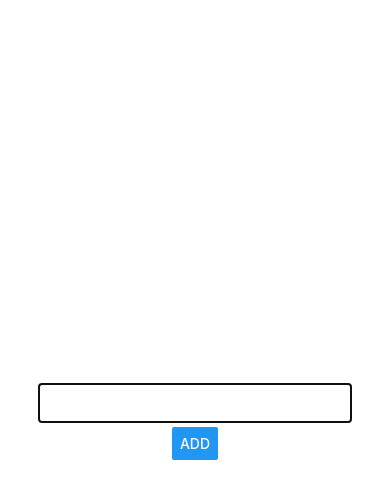
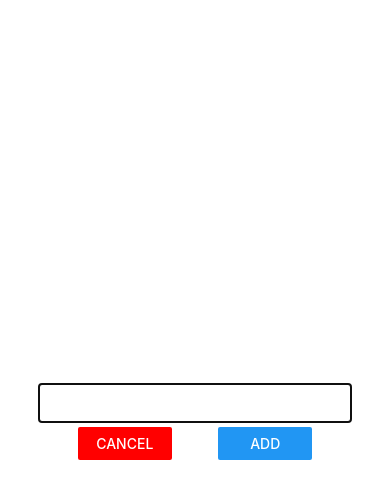
Before and after one commit to steffanciprian/ReactNativeTutorial, a React Native app: screen / in a window 390 px wide. Both pictures are taken after a click on the button "ADD NEW GOAL". Shown: the top 498 px of the page. Built offline with nearby package versions, Linux system fonts and the light colour scheme.

Commit message:
cancel button//clearing input//closing modal

```diff
--- a/App.js
+++ b/App.js
@@ -10,7 +10,12 @@ export default function App() {
 
     const addGoalHandler = (goalTitle) => {
         setGoals(goals => [...goals, {id: Math.random().toString(), value: goalTitle}]);
+        setIsShowModal(false)
 
+    }
+
+    const cancelAddingGoal = () => {
+        setIsShowModal(false);
     }
 
     const deleteGoalHandler = goalId => {
@@ -23,7 +28,7 @@ export default function App() {
     return (
         <View style={styles.screenStyle}>
             <Button title="Add New Goal" onPress={() => setIsShowModal(true)}/>
-            <GoalInput visible={isShowModal} onAddGoal={addGoalHandler}/>
+            <GoalInput visible={isShowModal} onAddGoal={addGoalHandler} cancel={cancelAddingGoal}/>
             <FlatList
                 data={goals}
                 renderItem={itemData => <GoalItem
@@ -38,6 +43,6 @@ export default function App() {
 
 const styles = StyleSheet.create({
     screenStyle: {
-        padding: 30
+        padding: 30,
     },
 });
--- a/components/GoalInput.js
+++ b/components/GoalInput.js
@@ -8,6 +8,17 @@ const GoalInput = props => {
         setEnteredGoal(enteredText);
     }
 
+    const addGoalHandler = () => {
+        props.onAddGoal(enteredGoal);
+        setEnteredGoal('');
+    }
+
+    const cancelGoalHandler = () => {
+        props.cancel();
+        setEnteredGoal('');
+
+    }
+
     return (
         <Modal visible={props.visible} animationType={"slide"}>
             <View style={styles.inputContainerStyle}>
@@ -16,7 +27,14 @@ const GoalInput = props => {
                     onChangeText={goalInputHandler}
                     value={enteredGoal}
                 />
-                <Button title="Add" onPress={props.onAddGoal.bind(this, enteredGoal)}/>
+                <View style={styles.buttonStyle}>
+                    <View style={styles.buttonWidth}>
+                        <Button title="Cancel" onPress={cancelGoalHandler} color='red'/>
+                    </View>
+                    <View style={styles.buttonWidth}>
+                        <Button title="Add" onPress={addGoalHandler}/>
+                    </View>
+                </View>
             </View>
         </Modal>
     )
@@ -35,5 +53,13 @@ const styles = StyleSheet.create({
         textAlign: "center",
         marginBottom: 5,
     },
+    buttonStyle: {
+        justifyContent: 'space-between',
+        flexDirection: 'row',
+        width: "60%"
+    },
+    buttonWidth: {
+        width: '40%'
+    }
 })
 export default GoalInput;
--- a/components/GoalItem.js
+++ b/components/GoalItem.js
@@ -18,7 +18,6 @@ const styles = StyleSheet.create({
     textStyleGiveToWrappingView: {
         padding: 10,
         marginVertical: 1,
-        backgroundColor: "grey",
         borderColor: "black",
         borderWidth: .5,
 
```
